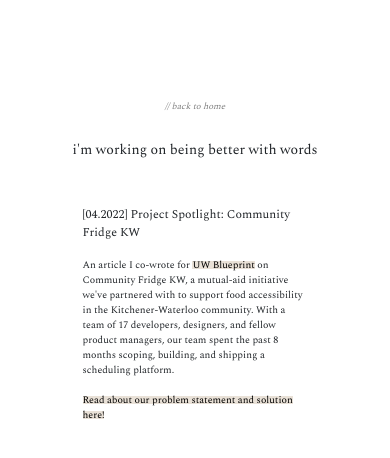
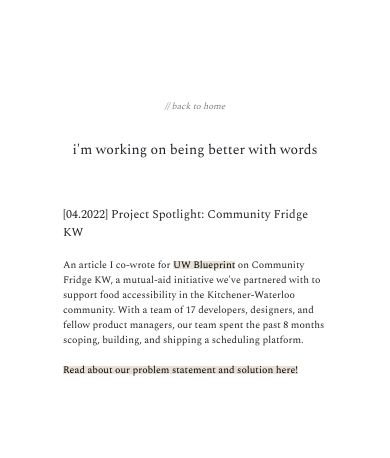
Before and after one commit to aamyli/aamyli.github.io, a React (Create React App) app: page /writing in a window 390 px wide. Shown: the top 458 px of the page. Built offline with nearby package versions, Linux system fonts and the light colour scheme.

Commit message:
width adjustments

```diff
--- a/src/styles/writing.css
+++ b/src/styles/writing.css
@@ -22,6 +22,9 @@
     .writing-desc {
         font-size: 10px !important;
     }
+    .writing-list {
+        width: 80vw !important;
+    }
 }
 
 .writing-back {
@@ -44,7 +47,7 @@
 
 .writing-list {
     margin-bottom: 100px;
-    width: 70vw;
+    max-width: 850px;
 }
 
 .writing-title {
```
